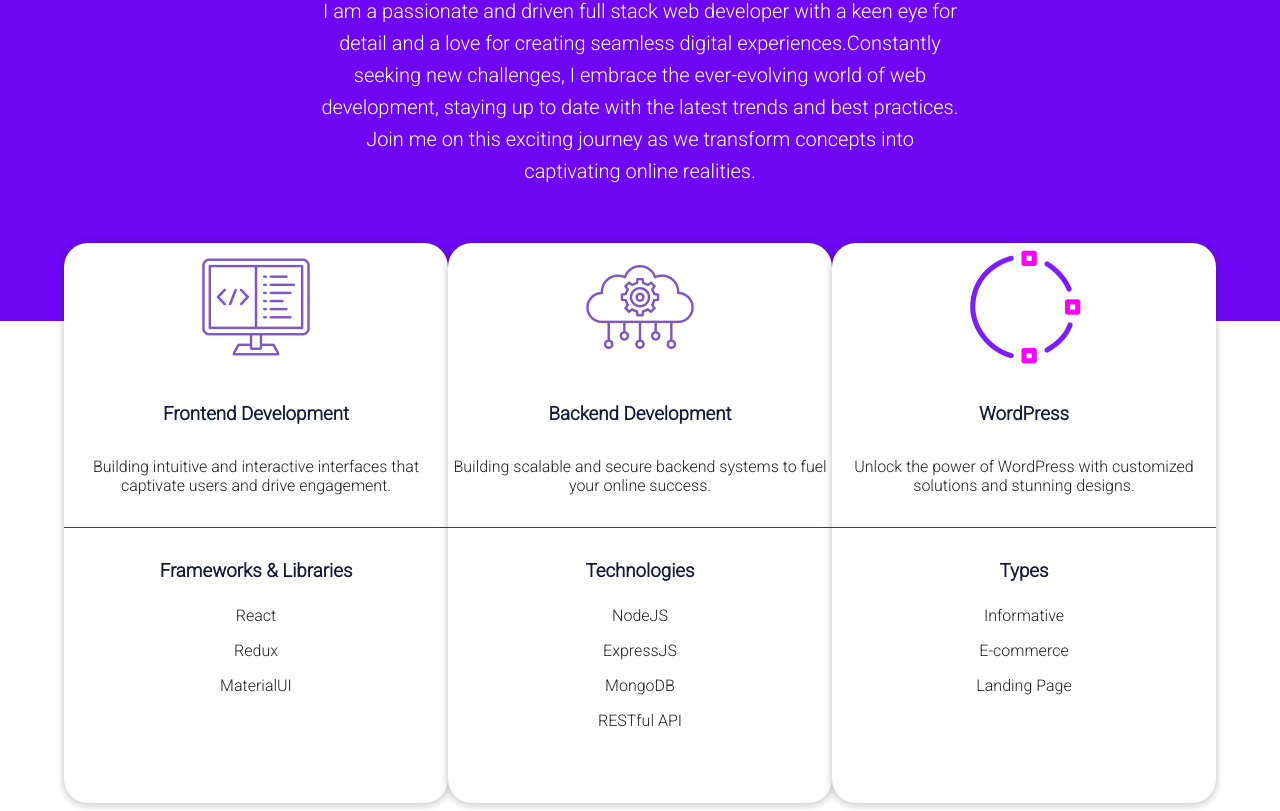
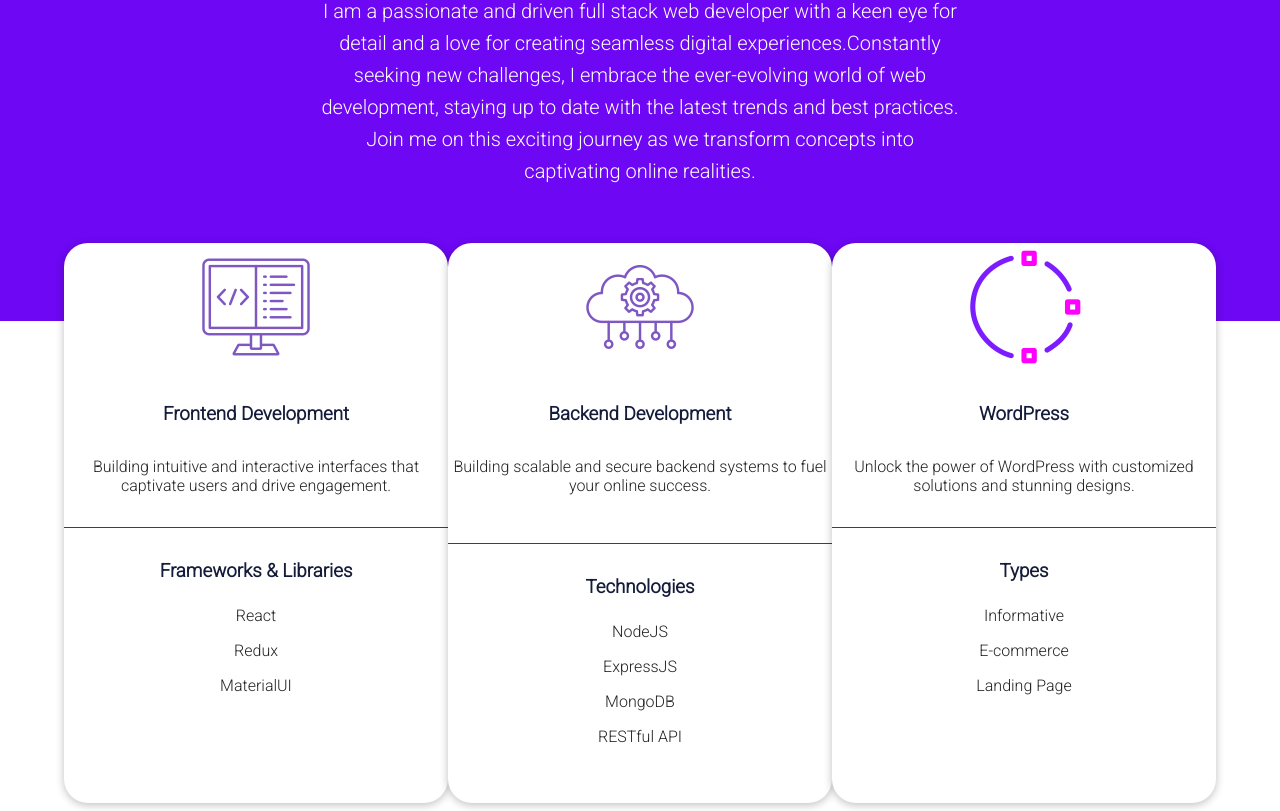
Before and after one commit to MohammedElHabach/moe-portfolio-front, a React (Create React App) app: page / in a window 1280 px wide. Shown: the part 999-1810 px from the top of the page. Built offline with nearby package versions, Linux system fonts and the light colour scheme.

Commit message:
fixing 2nd card

```diff
--- a/src/Components/HeroSection/Hero.js
+++ b/src/Components/HeroSection/Hero.js
@@ -97,6 +97,8 @@ const Hero = () => {
               classH3={"lowerCard-h3"}
               classUl={"lowerCard-ul-front"}
               tech={techBack}
+              index="1"
+
             />
           </Card>
 
--- a/src/Components/LowerCard/LowerCard.css
+++ b/src/Components/LowerCard/LowerCard.css
@@ -1,6 +1,10 @@
 .lower-section{
     margin-top: 2rem;
     border-top: 1px solid var(--mainColor);
+}
+
+.lower-section2{
+    margin-top: 3rem;
 }
 
 .lowerCard-h3{
--- a/src/Components/LowerCard/LowerCard.js
+++ b/src/Components/LowerCard/LowerCard.js
@@ -2,21 +2,20 @@ import React from "react";
 import "./LowerCard.css";
 const LowerCard = (props) => {
   const { tech } = props;
+  const techItems = tech.map((item, index) => (
+    <li key={index}>
+      <a rel="noreferrer" href={item.link} target="_blank">
+        {item.name}
+      </a>
+    </li>
+  ));
 
   return (
     <>
-      <div className="lower-section">
+      <div className= {`lower-section ${props.index === "1" ? 'lower-section2' : null}`}>
         <h3 className={props.classH3}>{props.h3}</h3>
         <ul className={props.classUl}>
-          {tech.map((item, index) => {
-            return (
-              <li key={index}>
-                <a rel="noreferrer" href={item.link} target="_blank">
-                  {item.name}
-                </a>
-              </li>
-            );
-          })}
+          {techItems}
         </ul>
       </div>
     </>
```
